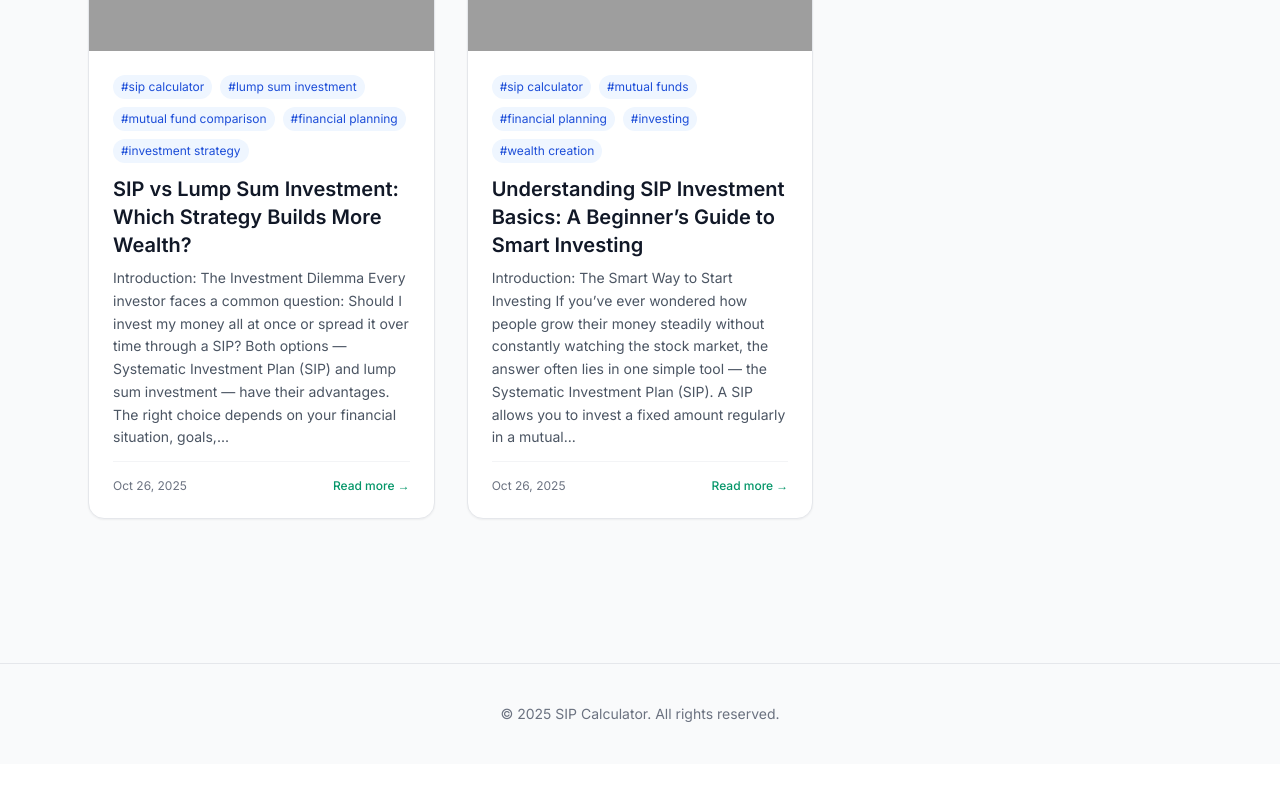
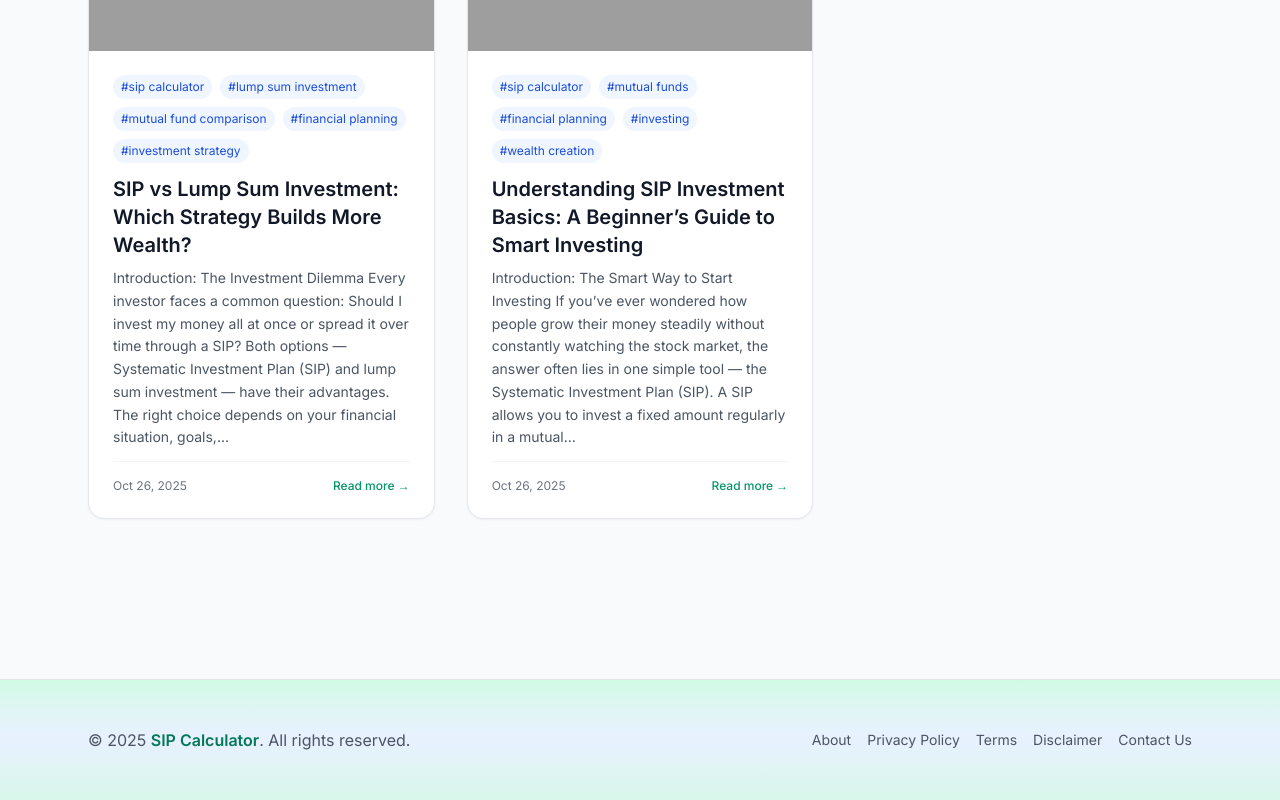
Before and after one commit to infotechgrm-hue/sipcalculator, a Next.js app: page /blog in a window 1280 px wide. Shown: the part 482-1282 px from the top of the page. Before the commit the page ends 1246 px from the top, so only its background shows below. Built offline with nearby package versions, Linux system fonts and the light colour scheme; grey boxes are pictures that could not be loaded.

Commit message:
Footer updated

```diff
--- a/src/app/about/page.jsx
+++ b/src/app/about/page.jsx
@@ -1,6 +1,6 @@
 import Header from "@/components/Header";
 import AddSlot from "@/components/AddSlot";
-import RedirectButton from "@/components/RedirectButton";
+import Footer from "@/components/Footer";
 
 // ✅ SEO Metadata
 export const metadata = {
@@ -140,12 +140,7 @@ export default function AboutPage() {
       </div>
 
       {/* ✅ Footer */}
-      <footer className="mt-20 border-t border-gray-200 dark:border-gray-800 py-10 text-center text-gray-500 text-sm">
-        <div className="max-w-4xl mx-auto">
-          <p>© {new Date().getFullYear()} SIP Calculator. All rights reserved.</p>
-          <AddSlot />
-        </div>
-      </footer>
+      <Footer />
     </main>
   );
 }
--- a/src/app/blog/[slug]/page.jsx
+++ b/src/app/blog/[slug]/page.jsx
@@ -19,6 +19,7 @@ import TableOfContents from "@/components/TableOfContents";
 import RedirectButton from "@/components/RedirectButton";
 import RelatedPosts from "@/components/RelatedPosts";
 import Header from "@/components/Header";
+import Footer from "@/components/Footer";
 
 const blogDir = path.join(process.cwd(), "content/blog");
 
@@ -256,15 +257,7 @@ export default async function BlogDetail({ params }) {
           </div>
 
           <hr className="my-12 border-gray-200 dark:border-gray-700" />
-          <footer className="text-center">
-            <p className="text-gray-600 dark:text-gray-300 text-sm">
-              © {new Date().getFullYear()}{" "}
-              <strong>
-                <Link href="https://www.sipcalculator.tech">SIP Calculator</Link>
-              </strong>{" "}
-              – Smarter Investments. Simpler Planning.
-            </p>
-          </footer>
+          <Footer />
         </div>
 
         {/* Right: Sidebar */}
--- a/src/app/blog/page.jsx
+++ b/src/app/blog/page.jsx
@@ -3,7 +3,7 @@ import path from "path";
 import matter from "gray-matter";
 import Link from "next/link";
 import Header from "@/components/Header";
-import RedirectButton from "@/components/RedirectButton";
+import Footer from "@/components/Footer";
 
 export const metadata = {
   title: "Blog | SIP Calculator",
@@ -198,11 +198,7 @@ export default async function BlogPage({ searchParams }) {
       </div>
 
       {/* Footer */}
-      <footer className="mt-20 border-t border-gray-200 dark:border-gray-800 py-10 text-center text-gray-500 text-sm">
-        <div className="max-w-4xl mx-auto">
-          <p>© {new Date().getFullYear()} SIP Calculator. All rights reserved.</p>
-        </div>
-      </footer>
+      <Footer />
     </main>
   );
 }
--- a/src/app/contact/page.jsx
+++ b/src/app/contact/page.jsx
@@ -1,6 +1,6 @@
 import Header from "@/components/Header";
 import AddSlot from "@/components/AddSlot";
-import RedirectButton from "@/components/RedirectButton";
+import Footer from "@/components/Footer";
 
 // ✅ SEO Metadata
 export const metadata = {
@@ -170,12 +170,7 @@ export default function ContactPage() {
       </div>
 
       {/* Footer */}
-      <footer className="mt-20 border-t border-gray-200 dark:border-gray-800 py-10 text-center text-gray-500 text-sm">
-        <div className="max-w-4xl mx-auto">
-          <p>© {new Date().getFullYear()} SIP Calculator. All rights reserved.</p>
-          <AddSlot />
-        </div>
-      </footer>
+      <Footer />
     </main>
   );
 }
--- a/src/app/disclaimer/page.jsx
+++ b/src/app/disclaimer/page.jsx
@@ -1,6 +1,6 @@
 import Header from "@/components/Header";
 import AddSlot from "@/components/AddSlot";
-import RedirectButton from "@/components/RedirectButton";
+import Footer from "@/components/Footer";
 
 // ✅ SEO Metadata
 export const metadata = {
@@ -164,12 +164,7 @@ export default function DisclaimerPage() {
       </div>
 
       {/* Footer */}
-      <footer className="mt-20 border-t border-gray-200 dark:border-gray-800 py-10 text-center text-gray-500 text-sm">
-        <div className="max-w-4xl mx-auto">
-          <p>© {new Date().getFullYear()} SIP Calculator. All rights reserved.</p>
-          <AddSlot />
-        </div>
-      </footer>
+      <Footer />
     </main>
   );
 }
--- a/src/app/privacy-policy/page.jsx
+++ b/src/app/privacy-policy/page.jsx
@@ -1,6 +1,6 @@
 import Header from "@/components/Header";
 import AddSlot from "@/components/AddSlot";
-import RedirectButton from "@/components/RedirectButton";
+import Footer from "@/components/Footer";
 
 // ✅ SEO Metadata
 export const metadata = {
@@ -167,12 +167,7 @@ export default function PrivacyPolicy() {
       </div>
 
       {/* Footer */}
-      <footer className="mt-20 border-t border-gray-200 dark:border-gray-800 py-10 text-center text-gray-500 text-sm">
-        <div className="max-w-4xl mx-auto">
-          <p>© {new Date().getFullYear()} SIP Calculator. All rights reserved.</p>
-          <AddSlot />
-        </div>
-      </footer>
+      <Footer />
     </main>
   );
 }
--- a/src/app/terms/page.jsx
+++ b/src/app/terms/page.jsx
@@ -1,6 +1,6 @@
 import Header from "@/components/Header";
 import AddSlot from "@/components/AddSlot";
-import RedirectButton from "@/components/RedirectButton";
+import Footer from "@/components/Footer";
 
 // ✅ SEO Metadata
 export const metadata = {
@@ -173,12 +173,7 @@ export default function TermsPage() {
       </div>
 
       {/* Footer */}
-      <footer className="mt-20 border-t border-gray-200 dark:border-gray-800 py-10 text-center text-gray-500 text-sm">
-        <div className="max-w-4xl mx-auto">
-          <p>© {new Date().getFullYear()} SIP Calculator. All rights reserved.</p>
-          <AddSlot />
-        </div>
-      </footer>
+      <Footer />
     </main>
   );
 }
--- a/src/components/Footer.js
+++ b/src/components/Footer.js
@@ -2,29 +2,54 @@ import Link from "next/link";
 
 export default function Footer() {
   return (
-    <footer className="bg-gray-900 text-gray-300 py-8 mt-12">
-      <div className="max-w-6xl mx-auto px-4 flex flex-col md:flex-row justify-between items-center">
-        <p>
-          &copy; {new Date().getFullYear()} SIP Calculator. All rights reserved.
-        </p>
-        <div className="space-x-4">
-          <Link href="/about" className="hover:text-white">
+    <footer className="relative isolate overflow-hidden bg-gradient-to-b from-emerald-100 via-blue-50 to-transparent dark:from-gray-900 dark:via-gray-800 dark:to-gray-900 mt-24 border-t border-gray-200 dark:border-gray-800">
+      <div className="max-w-6xl mx-auto px-6 py-12 text-center md:text-left flex flex-col md:flex-row items-center justify-between gap-6">
+        {/* Copyright */}
+        <div className="text-gray-600 dark:text-gray-400 text-sm md:text-base">
+          © {new Date().getFullYear()}{" "}
+          <span className="font-semibold text-emerald-700 dark:text-emerald-400">
+            SIP Calculator
+          </span>
+          . All rights reserved.
+        </div>
+
+        {/* Footer Links */}
+        <div className="flex flex-wrap justify-center md:justify-end gap-4 text-sm">
+          <Link
+            href="/about"
+            className="text-gray-600 dark:text-gray-400 hover:text-emerald-600 dark:hover:text-emerald-400 transition-colors"
+          >
             About
           </Link>
-          <Link href="/privacy-policy" className="hover:text-white">
+          <Link
+            href="/privacy-policy"
+            className="text-gray-600 dark:text-gray-400 hover:text-emerald-600 dark:hover:text-emerald-400 transition-colors"
+          >
             Privacy Policy
           </Link>
-          <Link href="/terms" className="hover:text-white">
+          <Link
+            href="/terms"
+            className="text-gray-600 dark:text-gray-400 hover:text-emerald-600 dark:hover:text-emerald-400 transition-colors"
+          >
             Terms
           </Link>
-          <Link href="/disclaimer" className="hover:text-white">
+          <Link
+            href="/disclaimer"
+            className="text-gray-600 dark:text-gray-400 hover:text-emerald-600 dark:hover:text-emerald-400 transition-colors"
+          >
             Disclaimer
           </Link>
-          <Link href="/contact" className="hover:text-white">
+          <Link
+            href="/contact"
+            className="text-gray-600 dark:text-gray-400 hover:text-emerald-600 dark:hover:text-emerald-400 transition-colors"
+          >
             Contact Us
           </Link>
         </div>
       </div>
+
+      {/* Decorative background accent */}
+      <div className="absolute inset-0 -z-10 opacity-40 dark:opacity-20 bg-gradient-to-t from-emerald-200 via-blue-100 to-transparent dark:from-gray-900 dark:via-gray-800 dark:to-gray-900"></div>
     </footer>
   );
 }
```
